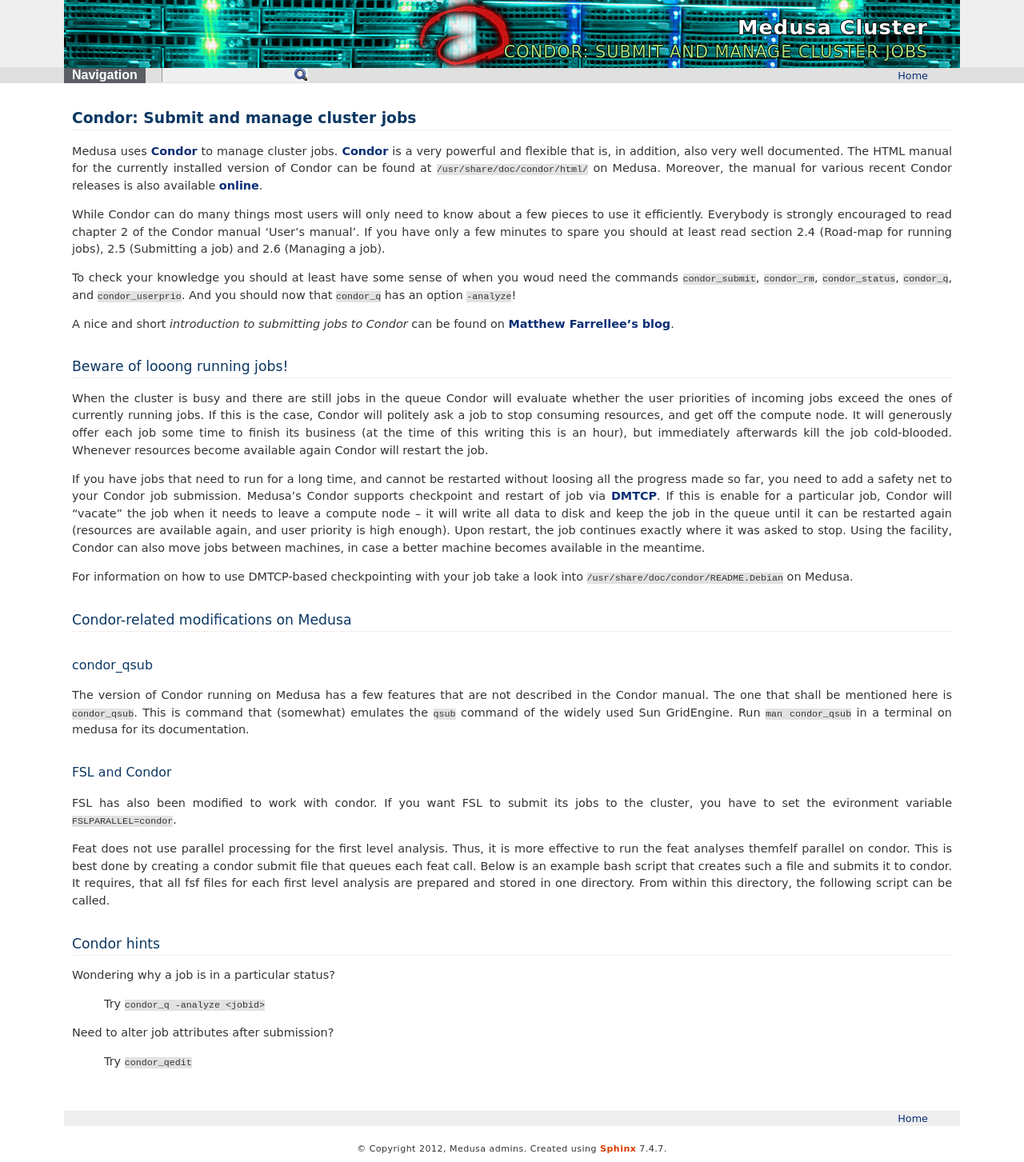
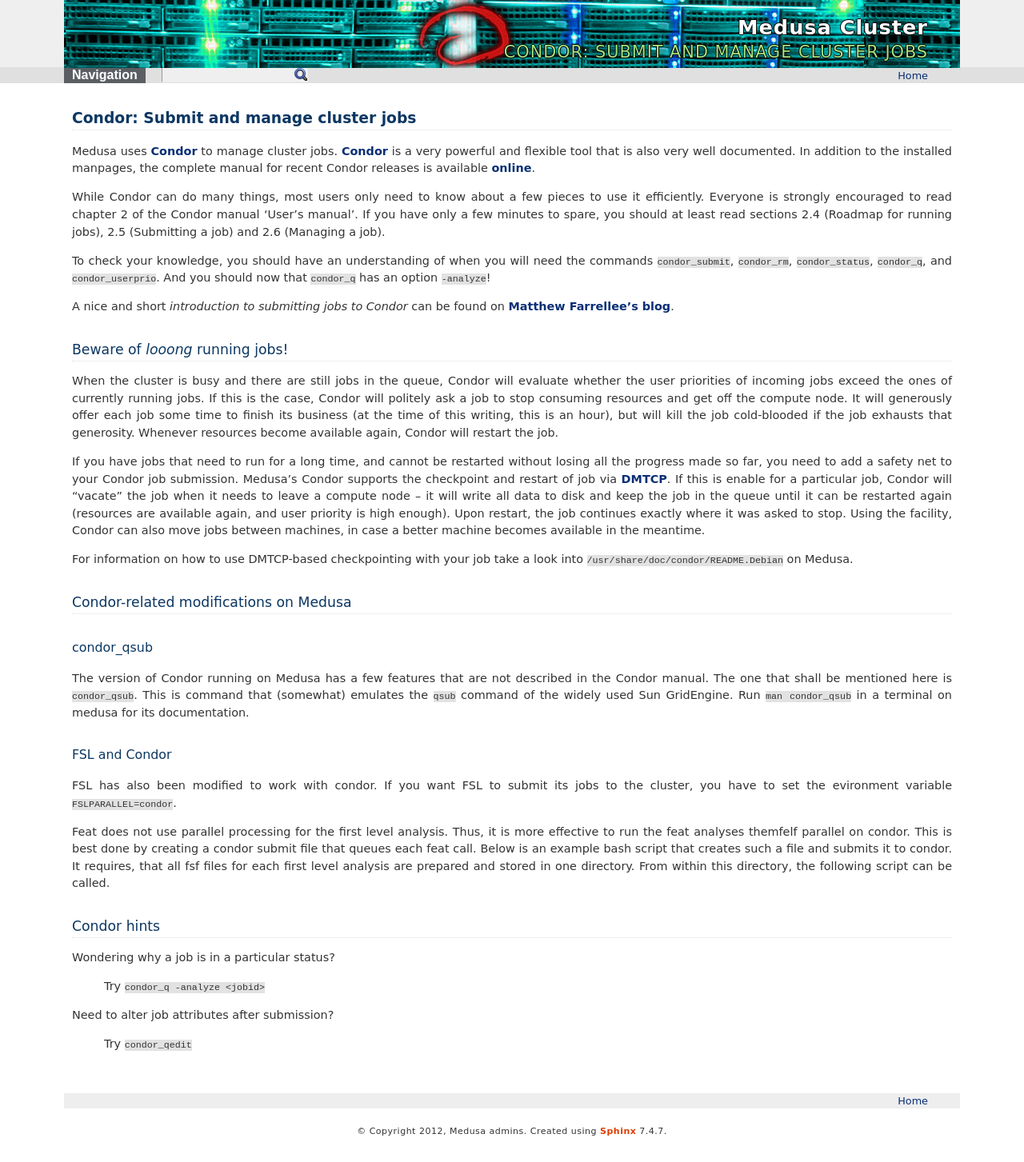
Before and after one commit to psychoinformatics-de/ipsy-docs, a Sphinx documentation site: the page built from source/userdoc/condor.rst, in a window 1280 px wide. Shown: the whole page at 80% size. Built offline with Sphinx 7.4.7, drawn with Linux system fonts in a browser that asks for light colours; formulas are drawn with MathJax 3; after the commit the page ends 1431 px from its top, so only the background shows below that.

Commit message:
English fixes. Improved for readability and typos.

```diff
--- a/source/userdoc/condor.rst
+++ b/source/userdoc/condor.rst
@@ -8,21 +8,19 @@
 **************************************
 
 Medusa uses Condor_ to manage cluster jobs. Condor_ is a very powerful and
-flexible that is, in addition, also very well documented. The HTML manual for
-the currently installed version of Condor can be found at
-``/usr/share/doc/condor/html/`` on Medusa. Moreover, the manual for various
-recent Condor releases is also available `online
+flexible tool that is also very well documented. In addition to the installed
+manpages, the complete manual for recent Condor releases is available `online
 <http://research.cs.wisc.edu/condor/manual/>`_.
 
 .. _Condor: http://research.cs.wisc.edu/condor/
 
-While Condor can do many things most users will only need to know about a few
-pieces to use it efficiently. Everybody is strongly encouraged to read chapter
-2 of the Condor manual 'User's manual'. If you have only a few minutes to spare
-you should at least read section 2.4 (Road-map for running jobs), 2.5
+While Condor can do many things, most users only need to know about a few
+pieces to use it efficiently. Everyone is strongly encouraged to read chapter
+2 of the Condor manual 'User's manual'. If you have only a few minutes to spare,
+you should at least read sections 2.4 (Roadmap for running jobs), 2.5
 (Submitting a job) and 2.6 (Managing a job).
 
-To check your knowledge you should at least have some sense of when you woud
+To check your knowledge, you should have an understanding of when you will
 need the commands ``condor_submit``, ``condor_rm``, ``condor_status``,
 ``condor_q``, and ``condor_userprio``. And you should now that ``condor_q`` has
 an option ``-analyze``!
@@ -33,20 +31,20 @@
 .. _introduction to submitting jobs to Condor: http://spinningmatt.wordpress.com/2011/07/04/getting-started-submitting-jobs-to-condor/
 .. _Matthew Farrellee's blog: http://spinningmatt.wordpress.com/
 
-Beware of looong running jobs!
+Beware of *looong* running jobs!
 ==============================
 
-When the cluster is busy and there are still jobs in the queue Condor will
+When the cluster is busy and there are still jobs in the queue, Condor will
 evaluate whether the user priorities of incoming jobs exceed the ones of
 currently running jobs. If this is the case, Condor will politely ask a job to
-stop consuming resources, and get off the compute node. It will generously
-offer each job some time to finish its business (at the time of this writing
-this is an hour), but immediately afterwards kill the job cold-blooded. Whenever
-resources become available again Condor will restart the job.
+stop consuming resources and get off the compute node. It will generously
+offer each job some time to finish its business (at the time of this writing,
+this is an hour), but will kill the job cold-blooded if the job exhausts that generosity.
+Whenever resources become available again, Condor will restart the job.
 
 If you have jobs that need to run for a long time, and cannot be restarted
-without loosing all the progress made so far, you need to add a safety net to
-your Condor job submission. Medusa's Condor supports checkpoint and restart of
+without losing all the progress made so far, you need to add a safety net to
+your Condor job submission. Medusa's Condor supports the checkpoint and restart of
 job via DMTCP_. If this is enable for a particular job, Condor will "vacate"
 the job when it needs to leave a compute node -- it will write all data to disk
 and keep the job in the queue until it can be restarted again (resources are
```
